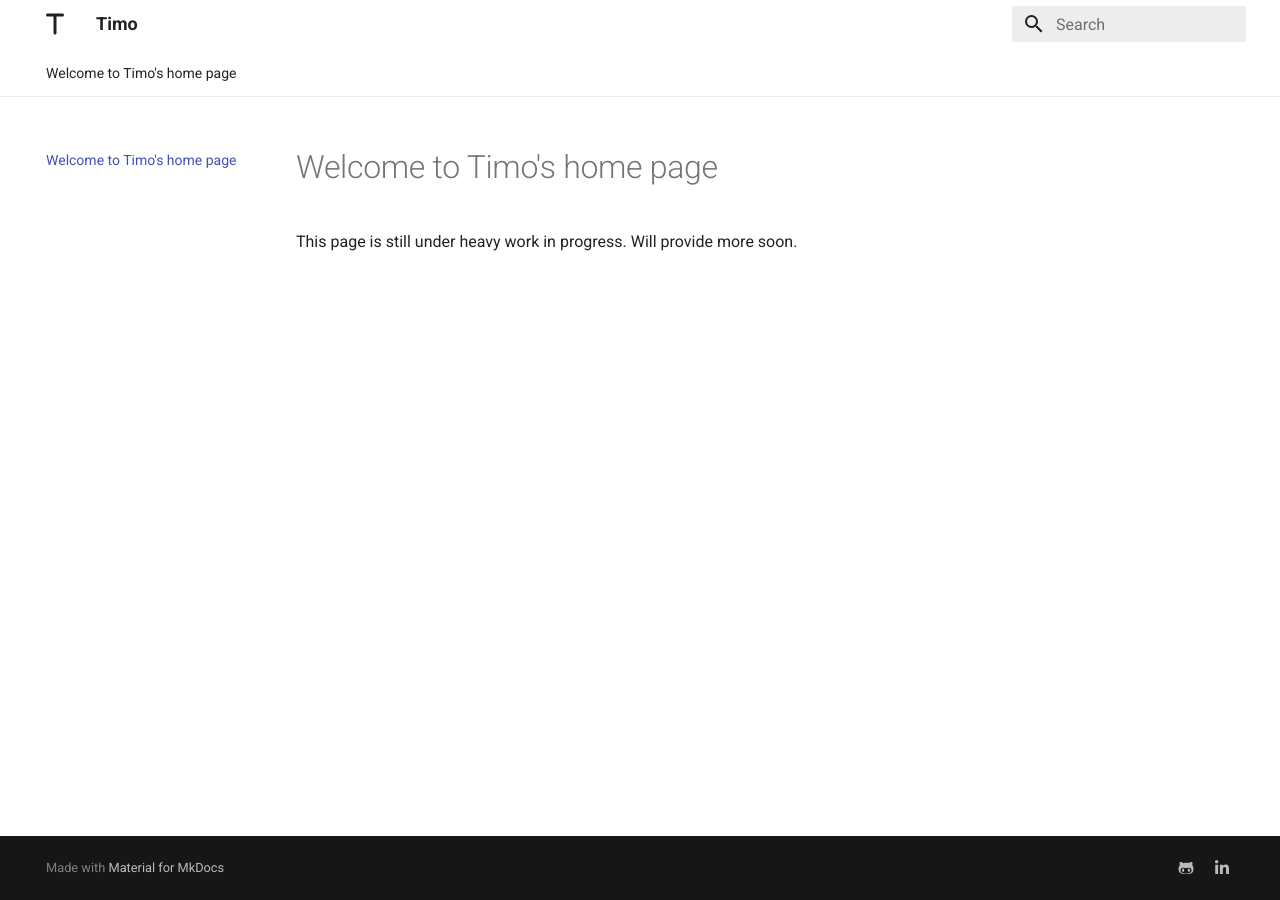
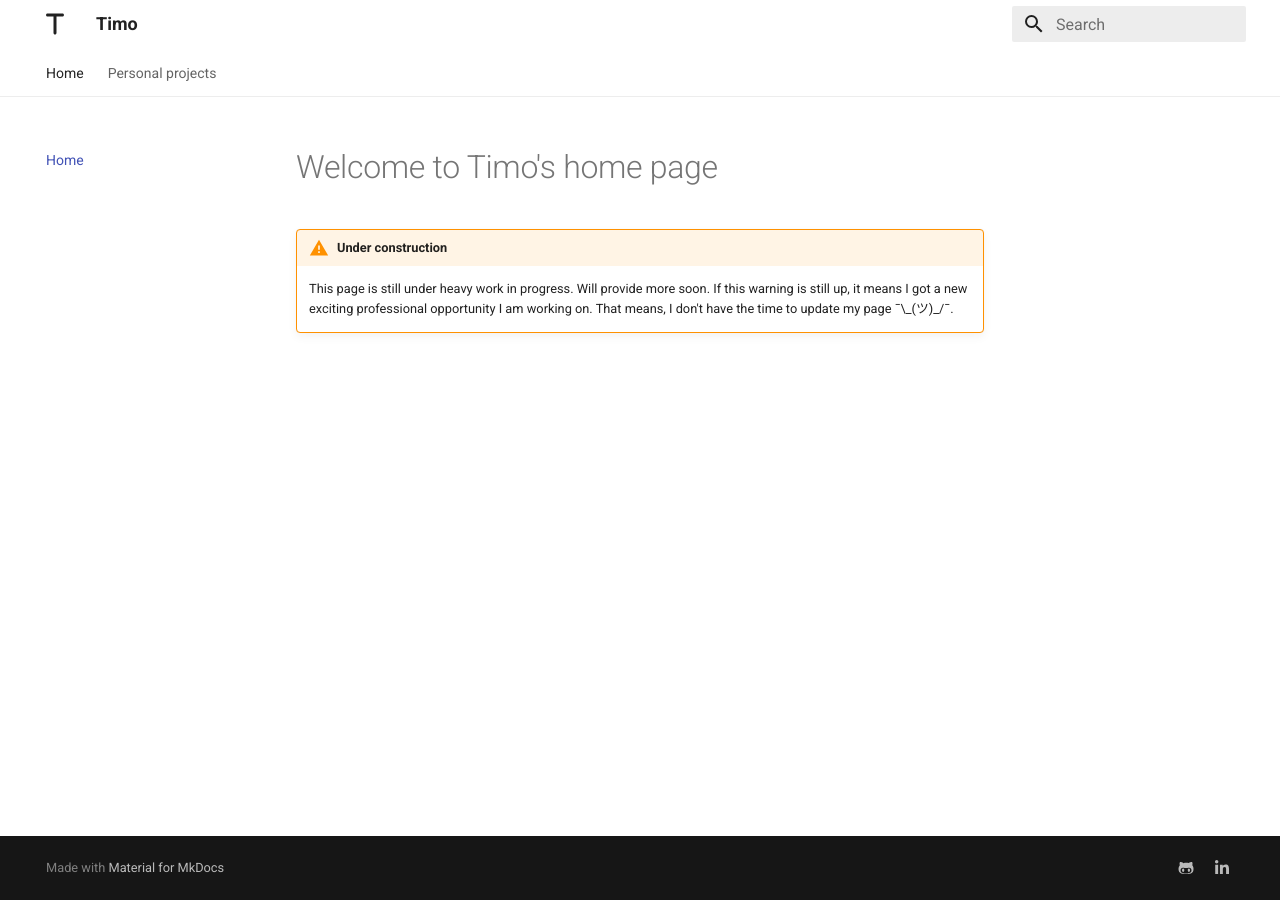
Before and after one commit to tgaspar/tgaspar.github.io, an MkDocs documentation site: the page built from docs/index.md, in a window 1280 px wide. Built offline with MkDocs 1.6.1 and Material for MkDocs 9.7.7, drawn with Linux system fonts in a browser that asks for light colours.

Commit message:
More content

```diff
--- a/docs/index.md
+++ b/docs/index.md
@@ -1,3 +1,6 @@
 # Welcome to Timo's home page
 
-This page is still under heavy work in progress. Will provide more soon.
+
+!!! warning "Under construction"
+
+    This page is still under heavy work in progress. Will provide more soon. If this warning is still up, it means I got a new exciting professional opportunity I am working on. That means, I don't have the time to update my page ¯\\\_(ツ)\_/¯.
--- a/mkdocs.yml
+++ b/mkdocs.yml
@@ -19,6 +19,18 @@ theme:
     # - toc.integrate # show table of contents to navigation panel
     # - header.autohide
 
+markdown_extensions:
+  - admonition
+  - pymdownx.details
+  - pymdownx.superfences
+
+nav:
+  - Home: 'index.md'
+  - Personal projects:
+    - Overview: 'projects/index.md'
+    - 'projects/feeder.md'
+    # - 'projects/gate_control.md'
+
 extra:
   social:
     - icon: fontawesome/brands/github-alt
```
Also changed, not shown: docs/projects/feeder.md (added, +9 -0 lines), docs/projects/gate_control.md (added, +5 -0 lines), docs/projects/index.md (added, +8 -0 lines).
